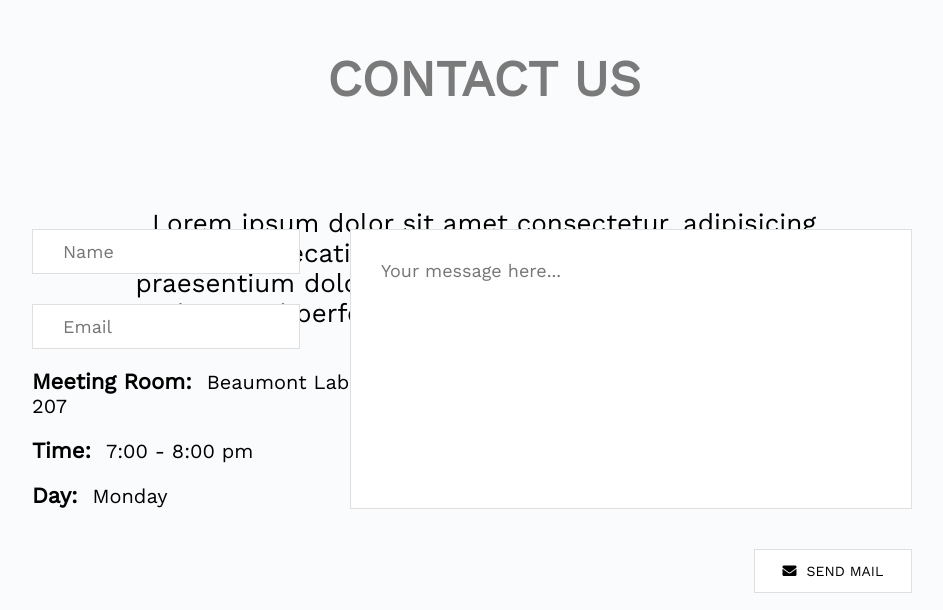
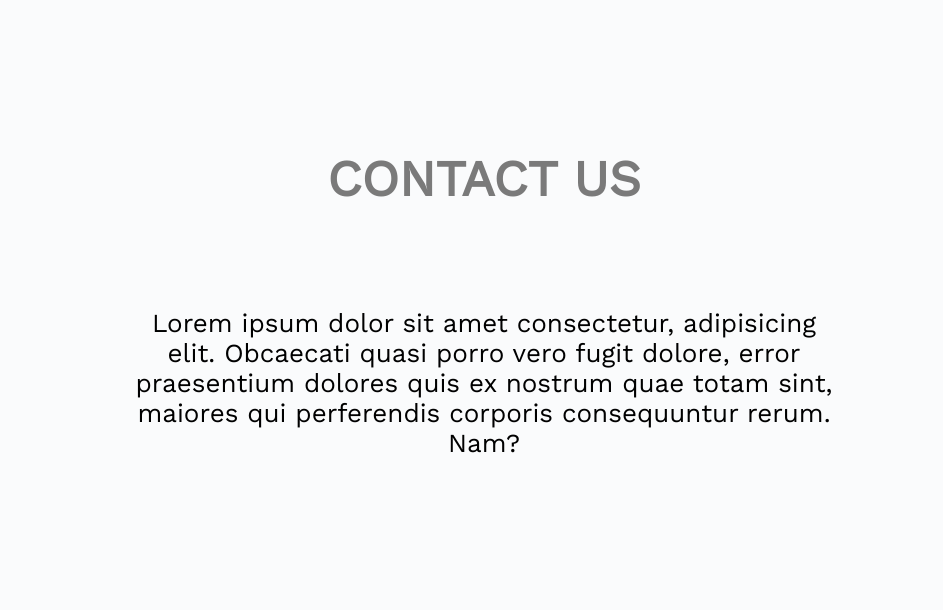
Before and after one commit to coding-hub-org/coding-hub-website, a React (Create React App) app: page / in a window 1280 px wide. Shown: the part 5750-6360 px from the top of the page, without its empty margins (168-1111 px from the left). Built offline with nearby package versions, Linux system fonts and the light colour scheme.

Commit message:
some more responsiveness

```diff
--- a/src/components/Section6/Section6.css
+++ b/src/components/Section6/Section6.css
@@ -1,10 +1,10 @@
 .Section6 {
-  padding: 0px 200px;
+  padding: 100px 200px;
   height: 100vh;
   background: #fafbfc;
 }
 
 .keith-div {
   text-align: center;
-  height: 35vh;
+  padding-bottom: 100px;
 }
```
